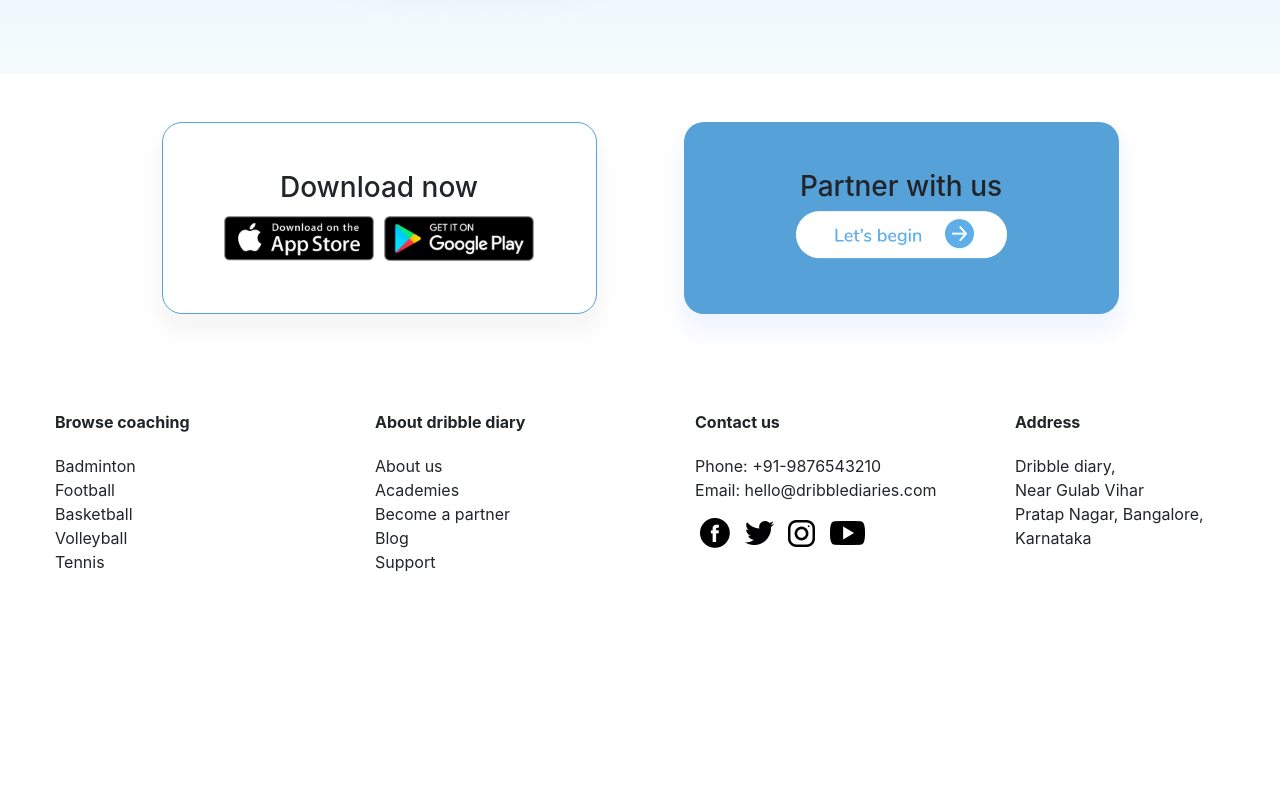
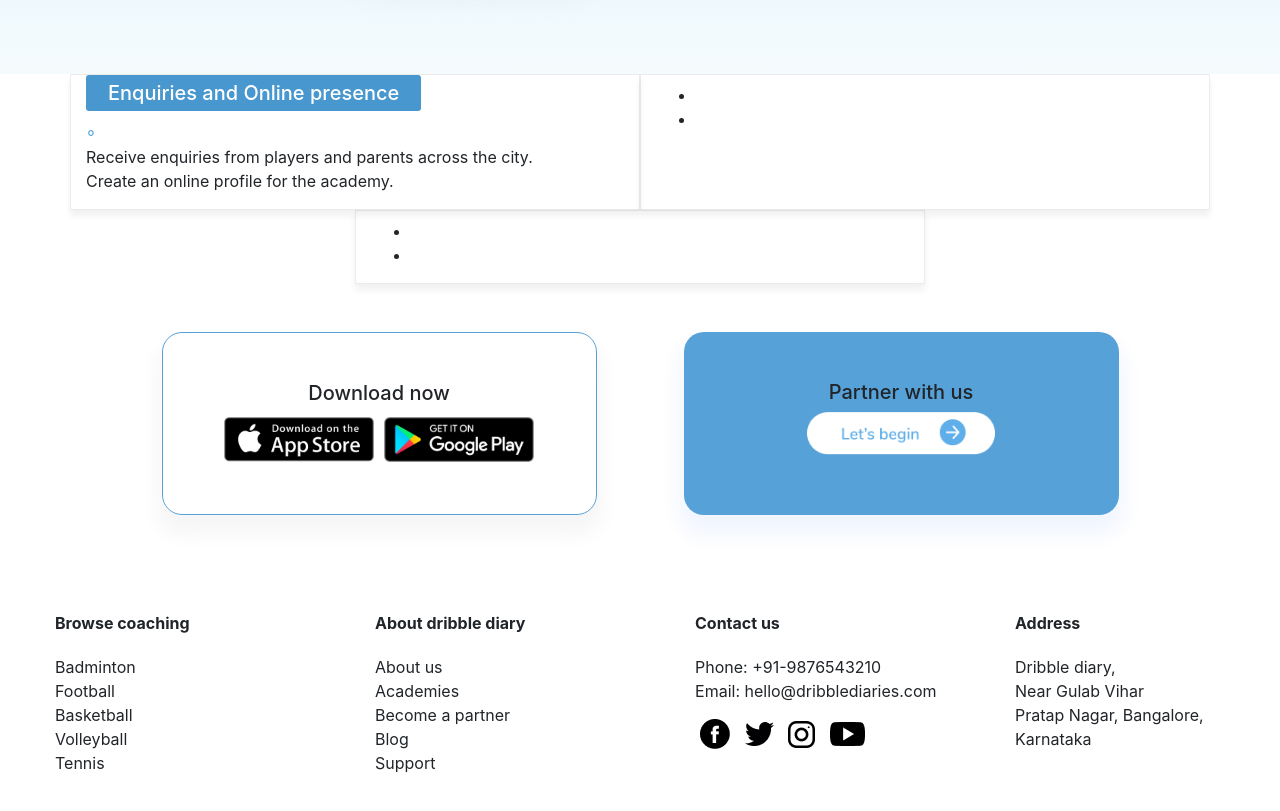
Before and after one commit to sumitpr/assignment-dribble, a plain HTML site: page index.html in a window 1280 px wide. Shown: the part 4580-5391 px from the top of the page. Before the commit the page ends 5218 px from the top, so only its background shows below. Drawn offline with Linux system fonts and the light colour scheme.

Commit message:
progress

```diff
--- a/css/style.css
+++ b/css/style.css
@@ -33,11 +33,11 @@
 	margin-bottom: 20px;
 }
 
-ul.features-list {
+ul.features-list, ul.benefit-list {
 	list-style-type: none;
 	padding: 0; }
 
-	ul.features-list li::before {
+	ul.features-list li::before, ul.benefit-list::before {
 		content: "\25E6";
 		color: #56A5DF;
 		font-size: 1.1em;
@@ -51,6 +51,19 @@ ul.features-list {
 .section-feature-tournaments-payments {
 	background: linear-gradient(180deg, #A1DFFF 0%, #F5FBFD 100%);
 }
+
+.benefit {
+	border: 1px solid rgba(0, 0, 0, 0.08);
+	box-shadow: 0px 6px 7px rgba(0, 0, 0, 0.06); }
+
+	.benefit h3.benefit-title {
+		display: inline-block;
+		background: #4997CF;
+		padding: 6px 22px;
+		font-size: 1.25em;
+		color: #fff;
+		border-radius: 3px;
+	}
 
 footer {}
 
@@ -91,7 +104,11 @@ footer {}
 	box-shadow: 0px 15px 20px 5px rgba(0, 80, 255, 0.06);
 }
 
-.partner-with-us {
-	background: #56A1D8;
-	border-radius: 20px;
+.download h3 {
+	font-size: 1.25em;
 }
+
+	.partner-with-us {
+		background: #56A1D8;
+		border-radius: 20px;
+	}
--- a/index.html
+++ b/index.html
@@ -294,7 +294,39 @@
 
 		<!-- parents testimonials -->
 
+		<!-- benefits -->
+		<div class="container">
+			<div class="row justify-content-center">
+				<div class="benefit col-sm-12 col-lg-6">
+					<h3 class="benefit-title">Enquiries and Online presence</h3>
+						<ul class="benefit-list">
+							<li>Receive enquiries from players and parents across the city.</li>
+							<li>Create an online profile for the academy.</li>
+						</ul>
+				</div>
 
+				<div class="benefit col-sm-12 col-lg-6">
+					<h3></h3>
+					<ul>
+						<li></li>
+						<li></li>
+					</ul>
+				</div>
+
+				<div class="benefit col-sm-12 col-lg-6">
+					<h3></h3>
+					<ul>
+						<li></li>
+						<li></li>
+					</ul>
+				</div>
+			</div>
+		</div>
+
+
+
+
+		<!-- download and joining links -->
 		<div class="download text-center">
 
 			<div class="container">
@@ -312,10 +344,10 @@
 
 					</div>
 
-					<div class="col col-md-5 partner-with-us py-5 shadow-light-blue">
+					<div class="col col-md-5 partner-with-us py-5 mb-md-4 mb-lg-0 shadow-light-blue">
 						<div class="row flex-column justify-content-center align-items-center">
 							<h3 class="col-12">partner with us</h3>
-							<img src="images/btn-partner.png" />
+							<img class="col-6" src="images/btn-partner.png" />
 						</div>
 					</div>
 
```
